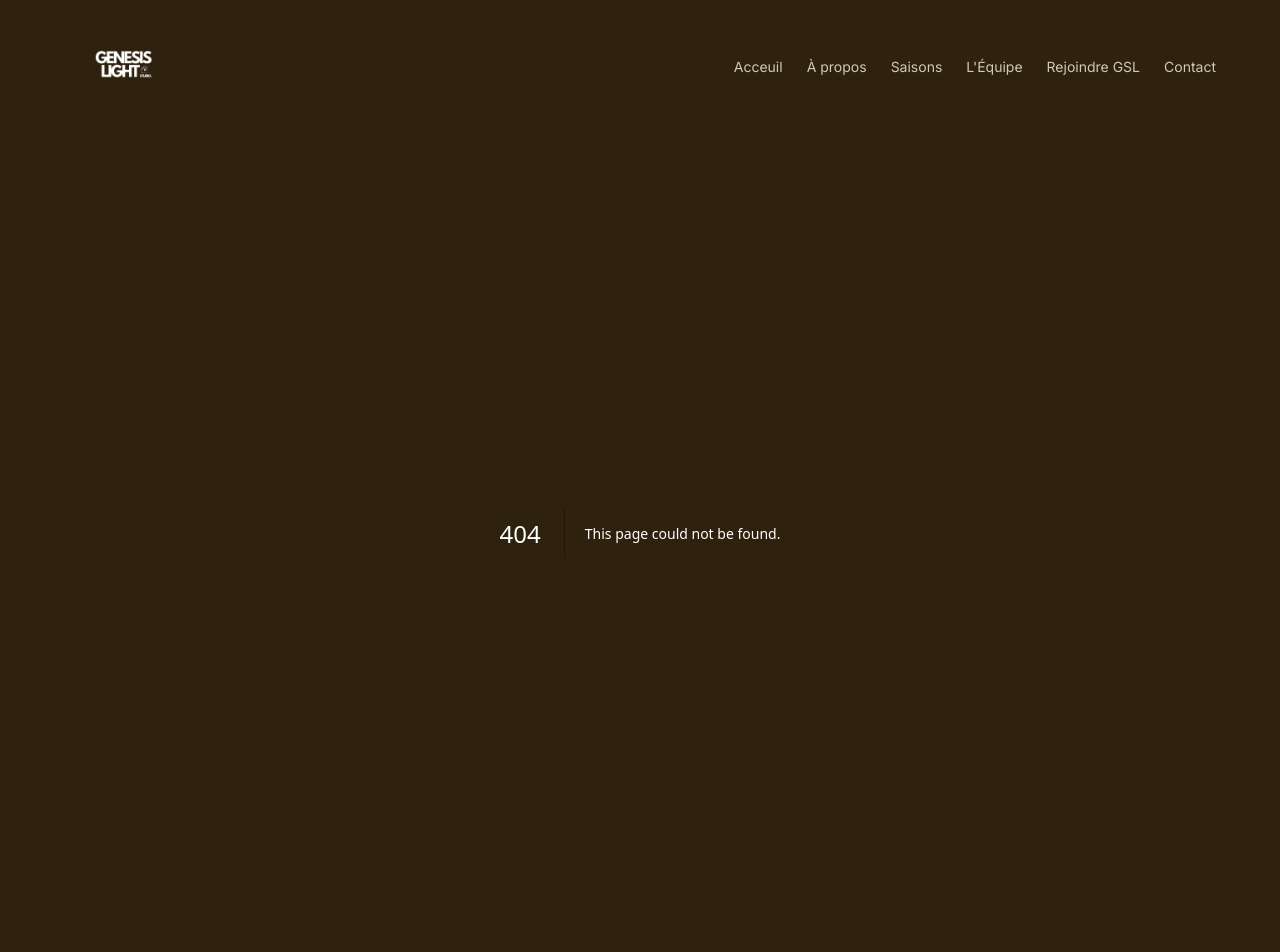
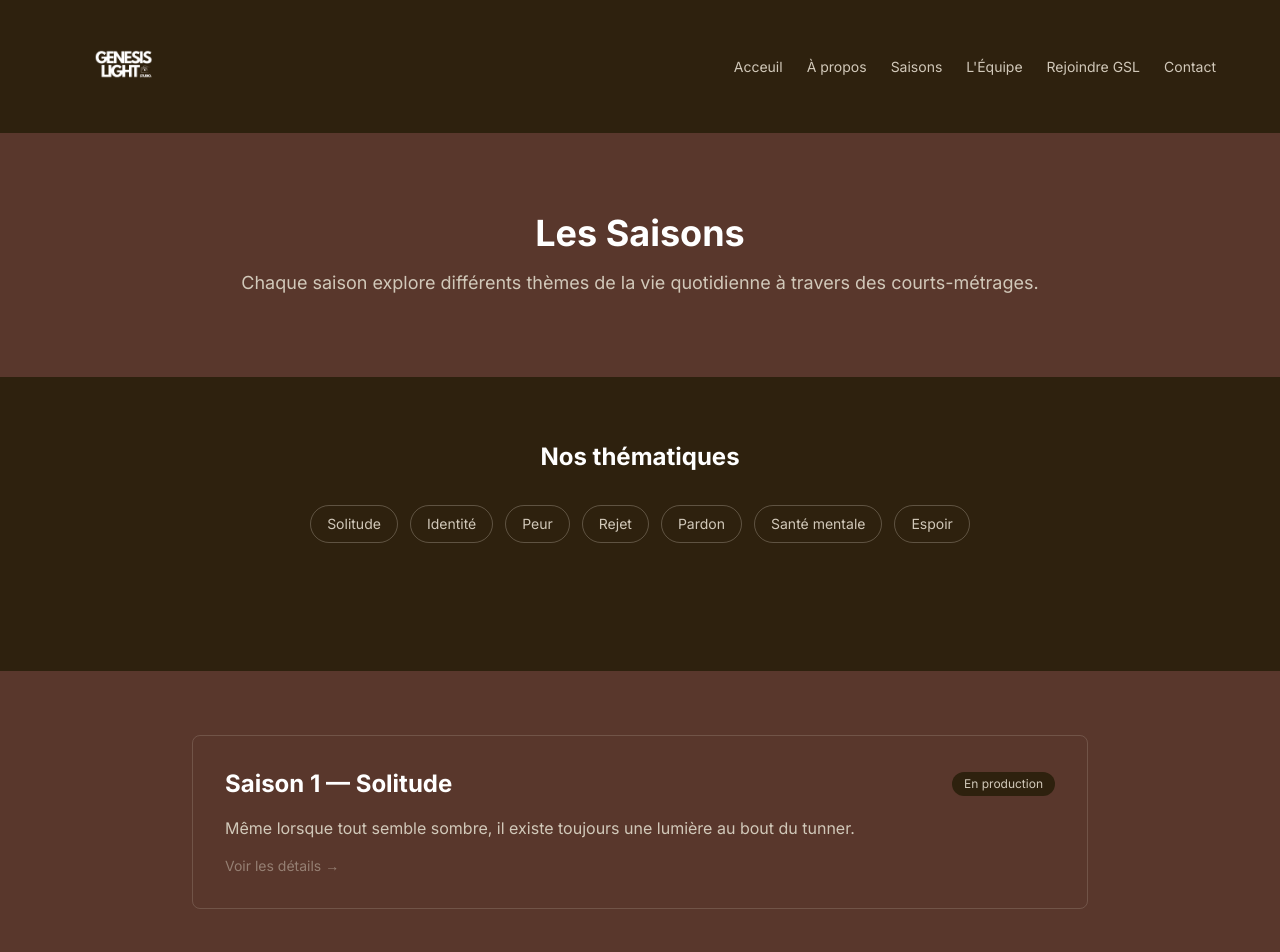
Before and after one commit to mana-rj11/gsl-studio, a Next.js app: page /seasons in a window 1280 px wide. Before the commit this address had no page. Shown: the top 952 px of the page. Built offline with nearby package versions, Linux system fonts and the light colour scheme.

Commit message:
page Saisons avec liste thématiques

```diff
--- /dev/null
+++ b/src/app/seasons/page.tsx
@@ -0,0 +1,69 @@
+import Link from "next/link";
+export default function Seasons() {
+    // liste des saisons, facile à agrandir plus tard
+    const seasons = [
+        {
+            number: 1,
+            title: "Solitude",
+            description: "Même lorsque tout semble sombre, il existe toujours une lumière au bout du tunner.",
+            status: "En production",
+            link: "/seasons/solitude",
+        },
+        // ajout d'un objet ici, quand a la saison 2
+    ];
+
+    return (
+        <div>
+            {/* Header */}
+            <section className="py-20 px-6 bg-gsl-brown text-center">
+                <h1 className="text-4xl font-bold mb-4">Les Saisons</h1>
+                <p className="text-gsl-beige text-lg">
+                    Chaque saison explore différents thèmes de la vie quotidienne
+                    à travers des courts-métrages.
+                </p>
+            </section>
+
+            {/* Thèmes */}
+            <section className="py-16 px-6 bg-gsl-dark">
+                <div className="max-w-4xl mx-auto text-center mb-16">
+                    <h2 className="text-2xl font-bold mb-8">Nos thématiques</h2>
+                    <div className="flex flex-wrap justify-center gap-3">
+                        {["Solitude", "Identité", "Peur", "Rejet", "Pardon", "Santé mentale", "Espoir"].map((theme) => (
+                            <span key={theme} className="border border-gsl-beige/30 text-gsl-beige px-4 py-2 rounded-full text-sm">
+                                {theme}
+                            </span>
+                        ))}
+                    </div>
+                </div>
+            </section>
+
+            {/* Liste des saisons */}
+            <section className="py-16 px-6 bg-gsl-brown">
+                <div className="max-w-4xl mx-auto">
+                    {seasons.map((season) => (
+                        <Link href={season.link} key={season.number} className="block group">
+                            <div className="border border-gsl-beige/20 rounded-lg p-8 hover:border-gsl-beige transition">
+                                <div className="flex items-center justify-between mb-4">
+                                    <h3 className="text-2xl font-bold">
+                                        Saison {season.number} — {season.title}
+                                    </h3>
+                                    <span className="bg-gsl-dark text-gsl-beige text-xs px-3 py-1 rounded-full">
+                                        {season.status}
+                                    </span>
+                                </div>
+                                <p className="text-gsl-beige">{season.description}</p>
+                                <p className="text-gsl-beige/50 text-sm mt-4 group-hover:text-white transition">
+                                    Voir les détails →
+                                </p>
+                            </div>
+                        </Link>
+                    ))}
+                </div>
+            </section>
+
+
+
+
+        </div>
+    )
+}
```
